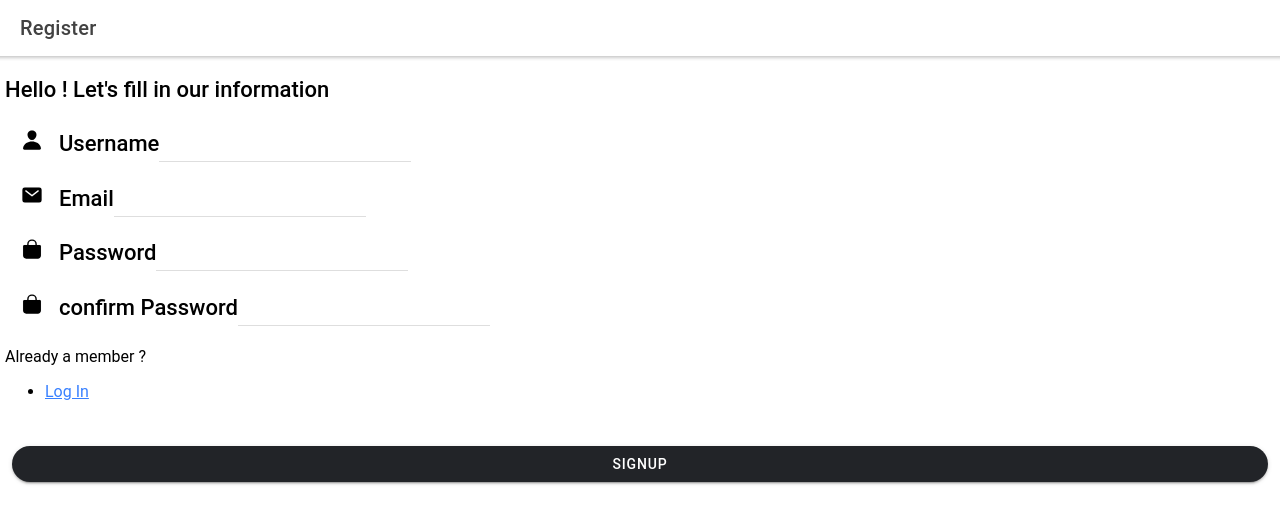
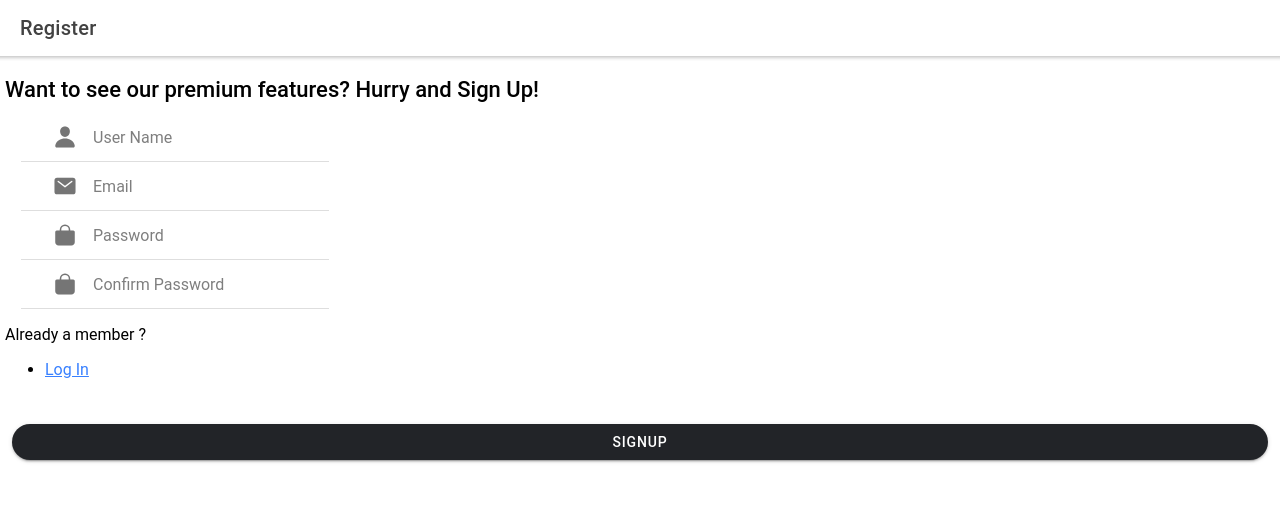
Before and after one commit to ShireenSehwail/Kolyati, a React (Create React App) app: page /signUp in a window 1280 px wide. Shown: the top 524 px of the page. Built offline with nearby package versions, Linux system fonts and the light colour scheme.

Commit message:
fixing things

```diff
--- a/src/containers/App.tsx
+++ b/src/containers/App.tsx
@@ -44,7 +44,7 @@ const App: React.FC = () =>{
       <IonReactRouter>
       <IonRouterOutlet  id="main">
         <Route path="/caseCreation" component={CaseCreation} exact={true} />
-        <Route path="/logIn" component={LogIn} exact={true} />
+        <Route path="/SignIn" component={LogIn} exact={true} />
         <Route path="/signUp" component={SignUp} exact={true}/>
         <Route path="/Home" component={Home} exact={true}/>
         <Route exact path="/" render={() => <Redirect to="/Home" />} />
--- a/src/pages/LogIn/logIn.tsx
+++ b/src/pages/LogIn/logIn.tsx
@@ -13,7 +13,7 @@ const LogIn: React.FC = () => {
         <IonHeader>
             <IonToolbar>
                 <IonTitle>
-
+                Sign In
                 </IonTitle>
             </IonToolbar>
         </IonHeader>
--- a/src/pages/SignUp/signUp.tsx
+++ b/src/pages/SignUp/signUp.tsx
@@ -36,23 +36,22 @@ const SignUp : React.FC = props => {
         <IonGrid>
 
         <IonRow>
-                <h3>  Hello ! Let's fill in our information </h3>
+                <h3>  Want to see our premium features? Hurry and Sign Up! </h3>
 
             </IonRow>
 
 
             <IonRow>
 
-                <h3>
 
-                <IonIcon icon={person} style={style} />
 
-                  Username </h3>
+                <IonItem style={style}>
 
-                <IonItem >
+              <IonIcon icon={person} style={style} />
+
                 <IonInput  type="text"
               value={username}
-               placeholder=" "
+               placeholder="User Name"
                 onIonChange={e => setUsername(e.detail.value!)}>  </IonInput>
                 </IonItem>
             </IonRow>
@@ -60,37 +59,33 @@ const SignUp : React.FC = props => {
 
 
             <IonRow>
-                <h3>
-                  <IonIcon icon={mail} style={style}  />
-                   Email </h3>
-                <IonItem>
+                <IonItem style={style}>
+                <IonIcon icon={mail} style={style}  />
                 <IonInput  type="text"
               value={email}
-               placeholder=""
+               placeholder="Email"
                 onIonChange={e => setEmail(e.detail.value!)}>  </IonInput>
                 </IonItem>
             </IonRow>
 
             <IonRow>
-                <h3>
-                  <IonIcon icon= {bag} style={style} />
-                   Password </h3>
-                <IonItem>
+
+                <IonItem style={style}>
+                <IonIcon icon= {bag} style={style} />
+
                 <IonInput type="password"
               value={password}
-               placeholder=" "
+               placeholder="Password"
                 onIonChange={e => setPassword(e.detail.value!)}>  </IonInput>
                 </IonItem>
             </IonRow>
 
             <IonRow>
-                <h3>
+                <IonItem style={style}>
                 <IonIcon icon= {bag}style={style}  />
-                   confirm Password </h3>
-                <IonItem>
                 <IonInput type="password"
               value={Cpassword}
-               placeholder=" "
+               placeholder="Confirm Password"
                 onIonChange={e => setCpassword(e.detail.value!)}>  </IonInput>
                 </IonItem>
             </IonRow>
@@ -98,7 +93,7 @@ const SignUp : React.FC = props => {
             <div>
                 <p>Already a member ?</p>
                 <ul>
-                    <li><Link to="/logIn"> Log In</Link></li>
+                    <li><Link to="/SignIn"> Log In</Link></li>
                 </ul>
             </div>
 
```
